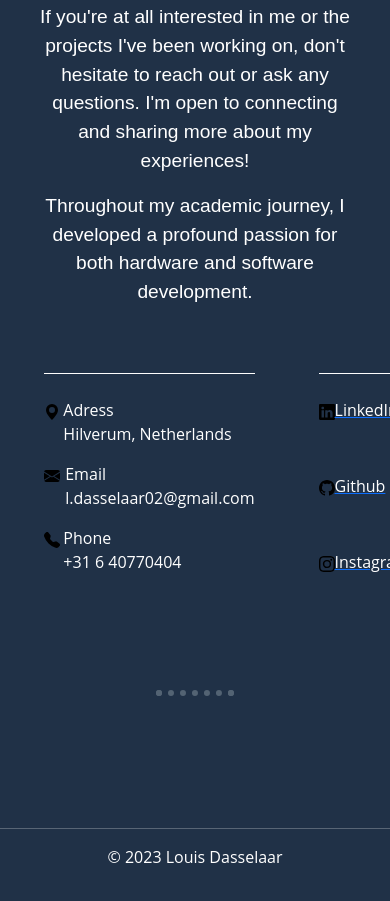
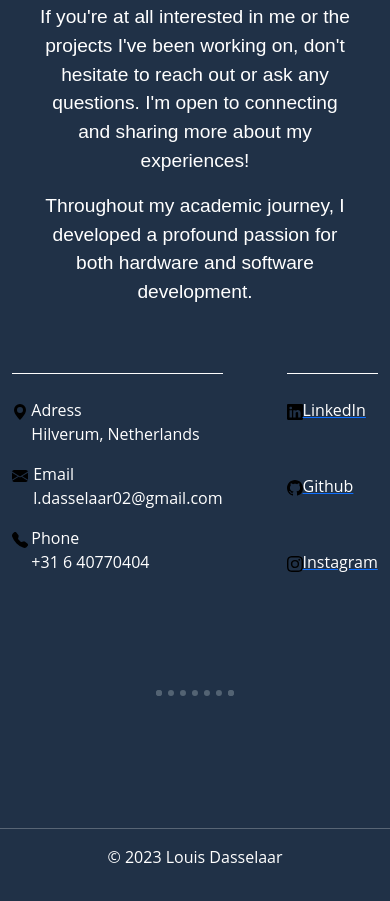
Before and after one commit to louisdasselaar/portfolio, a plain HTML site: page index.html in a window 390 px wide. Shown: the part 7596-8497 px from the top of the page. Drawn offline with nearby package versions, Linux system fonts and the light colour scheme; a web font is replaced by a local one.

Commit message:
last changes

```diff
--- a/style.css
+++ b/style.css
@@ -303,9 +303,4 @@ body, html {
     .getInTouchText{
         width: 80%;
     }
-
-    .getinTouchContainer {
-        grid-template-columns: 1fr;
-    } */
-
 }
```
